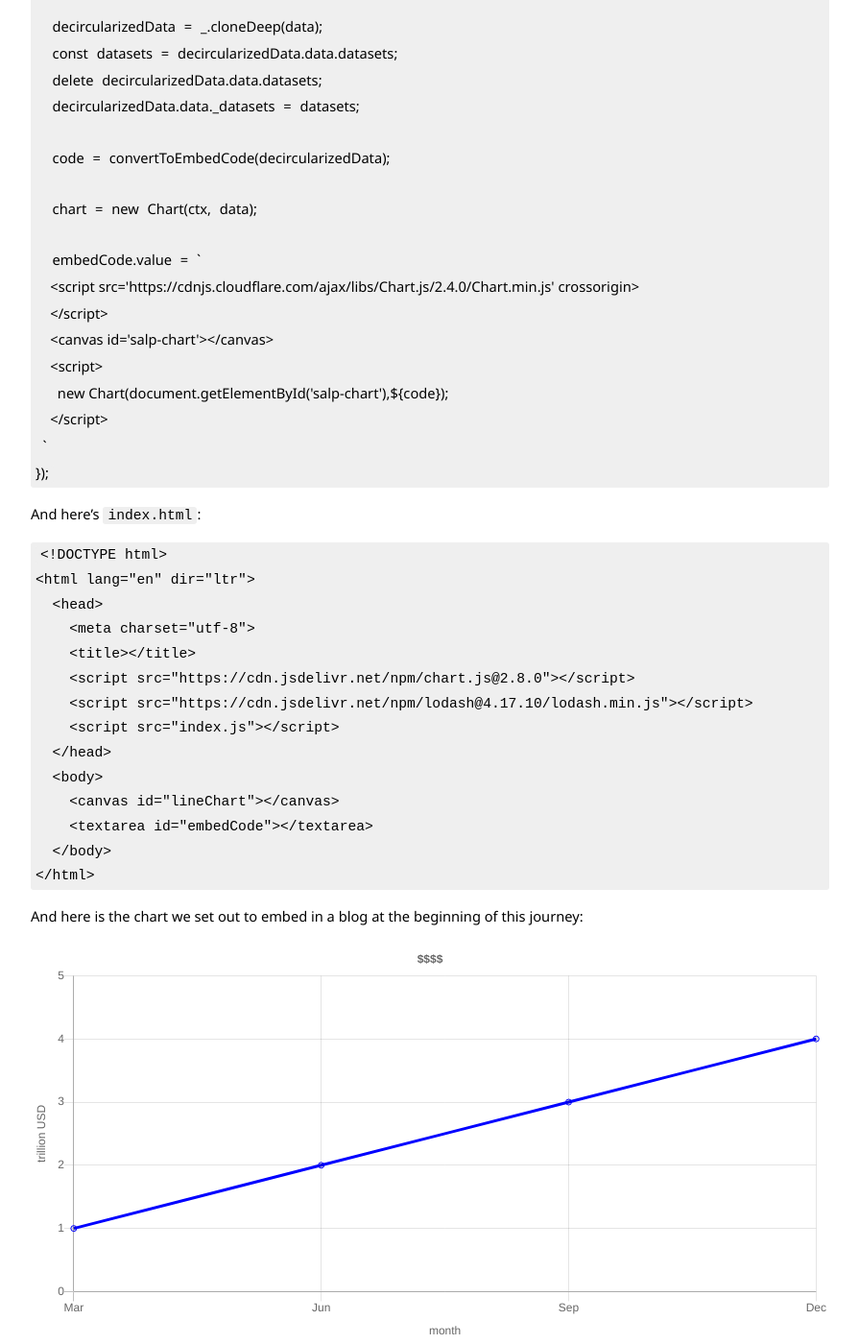
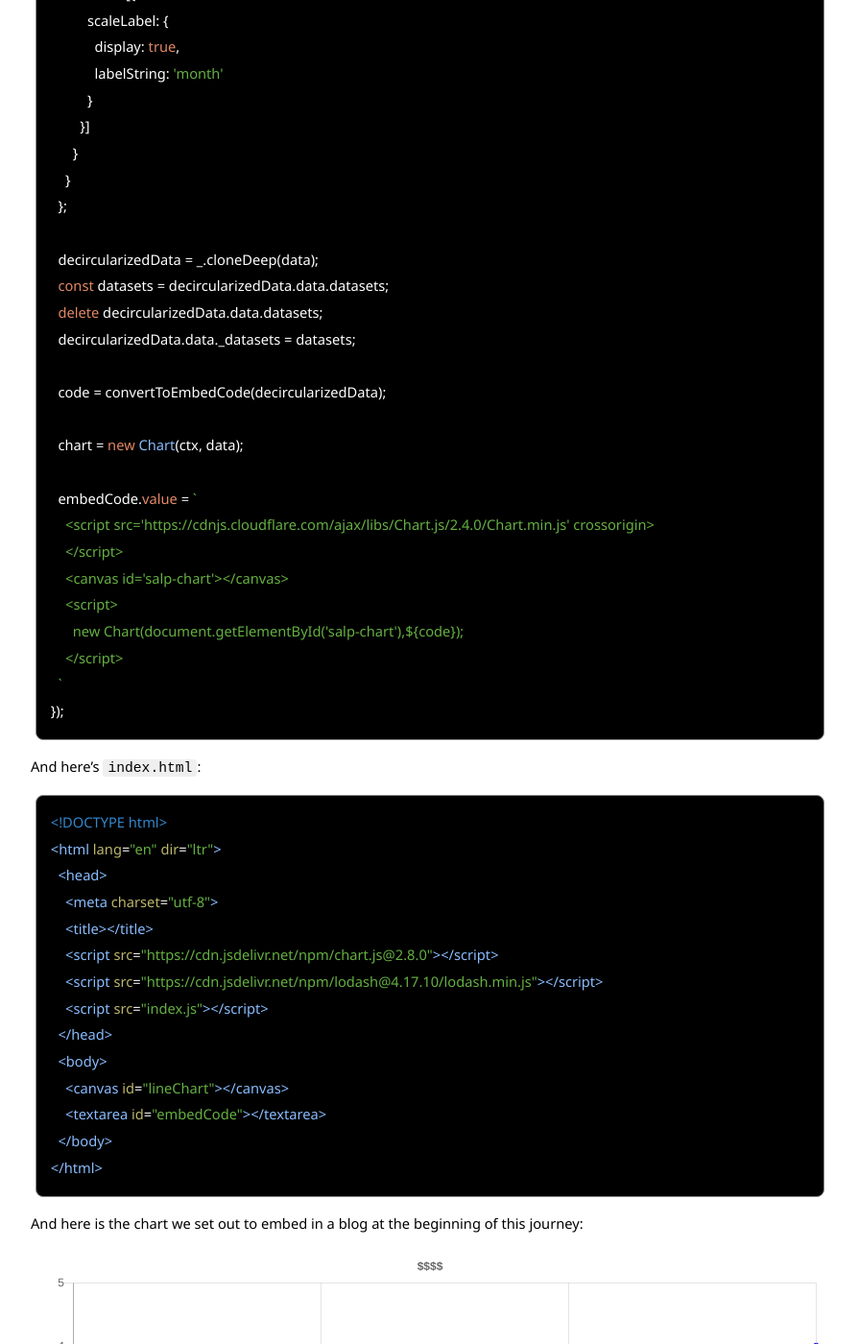
Before and after one commit to davidfloyd91/davidfloyd91.github.io, a Jekyll site: the page built from _posts/2019-04-30-how-to-make-embeddable-iframes-out-of-chartjs.markdown, in a window 1280 px wide and 1400 px high, scrolled down 5841 px. Shown: the whole window at 96% size, without its empty margins (192-1087 px from the left). Built offline with Jekyll 4.4.1, drawn with Linux system fonts in a browser that asks for light colours; nearby versions of some CDN libraries; some of the changed text lies outside the part shown.

Commit message:
fixed overflow-x and embed charts post

````diff
--- a/_posts/2019-04-30-how-to-make-embeddable-iframes-out-of-chartjs.markdown
+++ b/_posts/2019-04-30-how-to-make-embeddable-iframes-out-of-chartjs.markdown
@@ -16,7 +16,7 @@ Luckily, it's eminently doable, though it does present a couple of unexpected ch
 
 Let's say we've got the following `data` object in a file we'll call `index.js`:
 
-``` javascript
+<pre class="prettyprint">
 const data = {
   type: 'line',
   data: {
@@ -60,29 +60,30 @@ const data = {
     }
   }
 };
-```
+</pre>
+
 As you might have guessed, this object contains the raw data and configuration info for a Chart.js line chart. Let's prove it by rendering it.
 
 In an `index.html` file, we can load up Chart.js (in the interest of sticking to plain ole JavaScript, we'll do so using a `<script>` tag) and write a `<canvas>` tag with an `id` of `lineChart`:
 
-``` html
-<!DOCTYPE html>
-<html lang="en" dir="ltr">
-  <head>
-    <meta charset="utf-8">
-    <title></title>
-    <script src="https://cdn.jsdelivr.net/npm/chart.js@2.8.0"></script>
-    <script src="index.js"></script>
-  </head>
-  <body>
-    <canvas id="lineChart"></canvas>
-  </body>
-</html>
-```
+<pre class="prettyprint">
+&lt;!DOCTYPE html&gt;
+&lt;html lang=&quot;en&quot; dir=&quot;ltr&quot;&gt;
+  &lt;head&gt;
+    &lt;meta charset=&quot;utf-8&quot;&gt;
+    &lt;title&gt;&lt;/title&gt;
+    &lt;script src=&quot;https://cdn.jsdelivr.net/npm/chart.js@2.8.0&quot;&gt;&lt;/script&gt;
+    &lt;script src=&quot;index.js&quot;&gt;&lt;/script&gt;
+  &lt;/head&gt;
+  &lt;body&gt;
+    &lt;canvas id=&quot;lineChart&quot;&gt;&lt;/canvas&gt;
+  &lt;/body&gt;
+&lt;/html&gt;
+</pre>
 
 Then, back in `index.js`, we can render the chart based on our `data` object:
 
-``` javascript
+<pre class="prettyprint">
 document.addEventListener('DOMContentLoaded', e => {
   let chart, data;
   const lineChart = document.querySelector('#lineChart');
@@ -92,23 +93,24 @@ document.addEventListener('DOMContentLoaded', e => {
 
   chart = new Chart(ctx, data);
 });
-```
+</pre>
 
 So far so good. If you open `index.html` in Internet Explorer (kidding), you should see your line chart.
 
 Now, to give our embed code a place to live, let's add a `<textarea>` tag in the `<body>` of `index.html`:
 
-``` html
+<pre class="prettyprint">
+&lt;!DOCTYPE html&gt;
 ...
-<body>
-  <canvas id="lineChart"></canvas>
-  <textarea id="embedCode"></textarea>
-</body>
-```
+&lt;body&gt;
+  &lt;canvas id=&quot;lineChart&quot;&gt;&lt;/canvas&gt;
+  &lt;textarea id=&quot;embedCode&quot;&gt;&lt;/textarea&gt;
+&lt;/body&gt;
+</pre>
 
 Next we can add a `code` variable to `index.js` (which we'll define shortly), which we can use to render embed code in our `#embedCode` element:
 
-``` javascript
+<pre class="prettyprint">
 document.addEventListener('DOMContentLoaded', e => {
   let chart, code, data; // declare `code`
   const embedCode = document.querySelector('#embedCode'); // access the `#embedCode` element
@@ -118,15 +120,15 @@ document.addEventListener('DOMContentLoaded', e => {
   code = convertToEmbedCode(someData); // we'll write this method in a second
 
   embedCode.value = `
-    <script src='https://cdnjs.cloudflare.com/ajax/libs/Chart.js/2.4.0/Chart.min.js' crossorigin>
-    </script>
-    <canvas id='salp-chart'></canvas>
-    <script>
-      new Chart(document.getElementById('salp-chart'),${code});
-    </script>
+  &lt;script src='https://cdnjs.cloudflare.com/ajax/libs/Chart.js/2.4.0/Chart.min.js' crossorigin&gt;
+  &lt;/script&gt;
+  &lt;canvas id='salp-chart'&gt;&lt;/canvas&gt;
+  &lt;script&gt;
+    new Chart(document.getElementById('salp-chart'),${code});
+  &lt;/script&gt;
   `
 });
-```
+</pre>
 
 As you might have guessed, `code` will be a version of the `data` object. In a perfect world where the machines met us halfway, these two would be the same. It's not, and they don't, so they're not.
 
@@ -144,7 +146,7 @@ Doing so requires cloning the `data` object, which -- because of how deeply it's
 
 Now we can clone `data` to its very core, copy its `data.datasets` key, assign the value to `data._datasets`, delete `data.datasets`, stringify, make sure we don't short circuit the iframe by misformatting quotation marks, and -- finally -- revert `_datasets` to `datasets` so as not to baffle Chart.js:
 
-``` javascript
+<pre class="prettyprint">
 const convertToEmbedCode = data => {
   return JSON.stringify(data)
   .replace(/'/g, '\\\'')
@@ -160,11 +162,11 @@ delete decircularizedData.data.datasets;
 decircularizedData.data._datasets = datasets;
 
 code = convertToEmbedCode(decircularizedData);
-```
+</pre>
 
 So, to bring it all together, here's our `index.js`:
 
-``` javascript
+<pre class="prettyprint">
 document.addEventListener('DOMContentLoaded', e => {
   let chart, code, data, decircularizedData;
   const lineChart = document.querySelector('#lineChart');
@@ -232,34 +234,34 @@ document.addEventListener('DOMContentLoaded', e => {
   chart = new Chart(ctx, data);
 
   embedCode.value = `
-    <script src='https://cdnjs.cloudflare.com/ajax/libs/Chart.js/2.4.0/Chart.min.js' crossorigin>
-    </script>
-    <canvas id='salp-chart'></canvas>
-    <script>
+    &lt;script src='https://cdnjs.cloudflare.com/ajax/libs/Chart.js/2.4.0/Chart.min.js' crossorigin&gt;
+    &lt;/script&gt;
+    &lt;canvas id='salp-chart'&gt;&lt;/canvas&gt;
+    &lt;script&gt;
       new Chart(document.getElementById('salp-chart'),${code});
-    </script>
+    &lt;/script&gt;
   `
 });
-```
+</pre>
 
 And here's `index.html`:
 
-```
-<!DOCTYPE html>
-<html lang="en" dir="ltr">
-  <head>
-    <meta charset="utf-8">
-    <title></title>
-    <script src="https://cdn.jsdelivr.net/npm/chart.js@2.8.0"></script>
-    <script src="https://cdn.jsdelivr.net/npm/lodash@4.17.10/lodash.min.js"></script>
-    <script src="index.js"></script>
-  </head>
-  <body>
-    <canvas id="lineChart"></canvas>
-    <textarea id="embedCode"></textarea>
-  </body>
-</html>
-```
+<pre class="prettyprint">
+&lt;!DOCTYPE html&gt;
+&lt;html lang=&quot;en&quot; dir=&quot;ltr&quot;&gt;
+  &lt;head&gt;
+    &lt;meta charset=&quot;utf-8&quot;&gt;
+    &lt;title&gt;&lt;/title&gt;
+    &lt;script src=&quot;https://cdn.jsdelivr.net/npm/chart.js@2.8.0&quot;&gt;&lt;/script&gt;
+    &lt;script src=&quot;https://cdn.jsdelivr.net/npm/lodash@4.17.10/lodash.min.js&quot;&gt;&lt;/script&gt;
+    &lt;script src=&quot;index.js&quot;&gt;&lt;/script&gt;
+  &lt;/head&gt;
+  &lt;body&gt;
+    &lt;canvas id=&quot;lineChart&quot;&gt;&lt;/canvas&gt;
+    &lt;textarea id=&quot;embedCode&quot;&gt;&lt;/textarea&gt;
+  &lt;/body&gt;
+&lt;/html&gt;
+</pre>
 
 And here is the chart we set out to embed in a blog at the beginning of this journey:
 
--- a/assets/css/custom.css
+++ b/assets/css/custom.css
@@ -234,3 +234,7 @@ code {
   font-family: monospace;
   padding: 1px 5px;
 }
+
+pre {
+  overflow-x: auto;
+}
````
